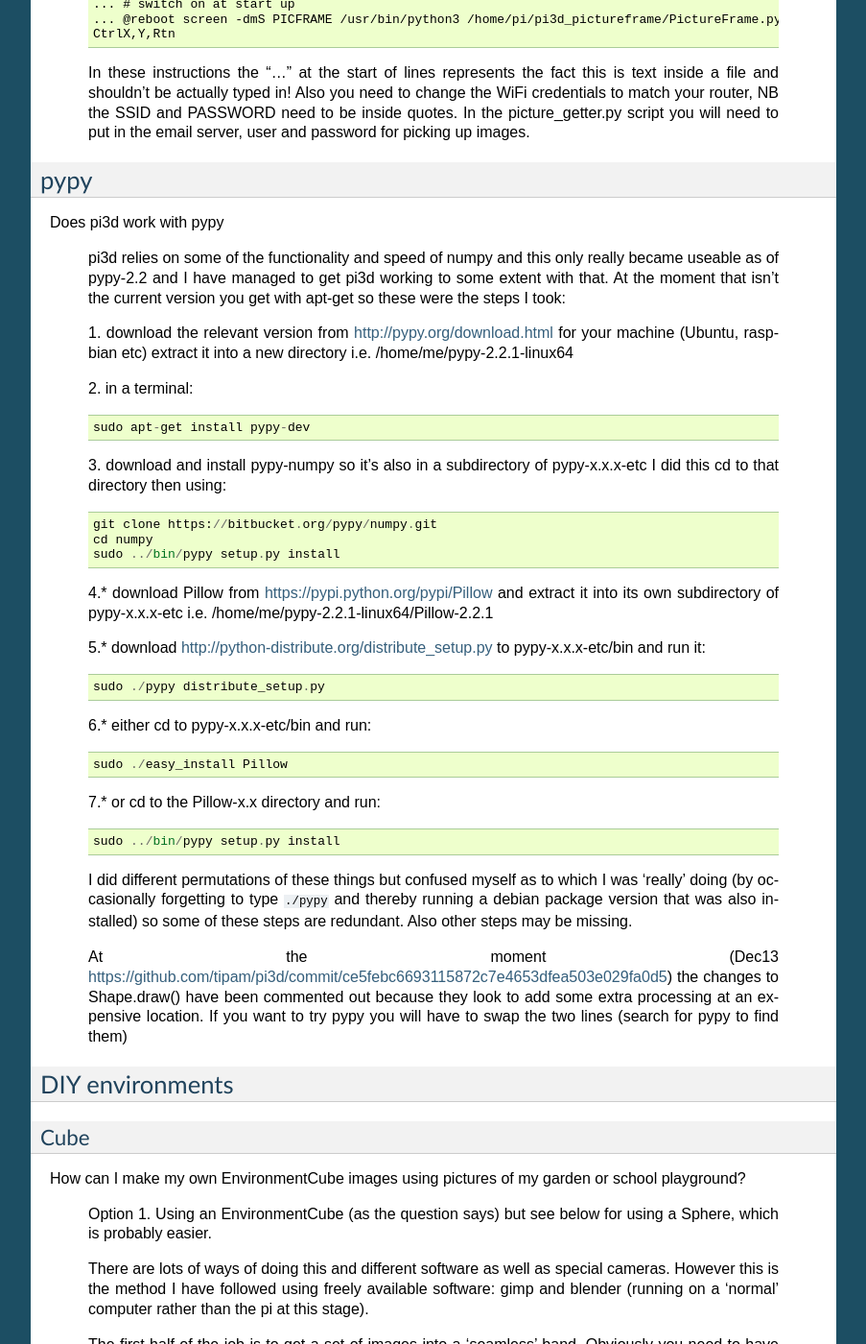
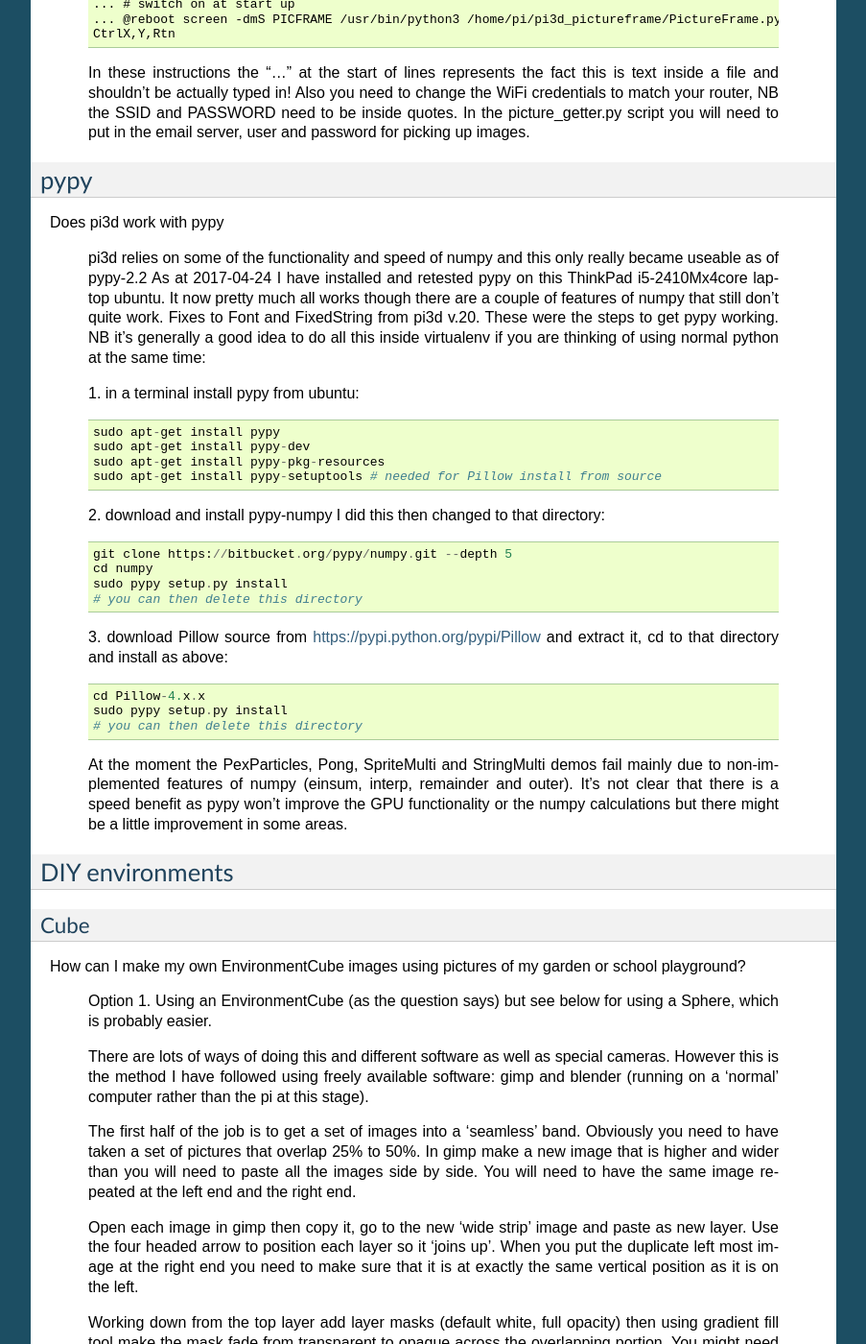
Before and after one commit to pi3d/pi3d.github.com, a Sphinx documentation site: the page built from sphinx/FAQ.rst, in a window 1280 px wide and 1400 px high, scrolled down 20948 px. Shown: the whole window at 96% size, without its empty margins (198-1101 px from the left). Built offline with Sphinx 7.4.7, drawn with Linux system fonts in a browser that asks for light colours.

Commit message:
updated pypy info

```diff
--- a/sphinx/FAQ.rst
+++ b/sphinx/FAQ.rst
@@ -1261,57 +1261,42 @@ pypy
 Does pi3d work with pypy
 
   pi3d relies on some of the functionality and speed of numpy and this
-  only really became useable as of pypy-2.2 and I have managed to get
-  pi3d working to some extent with that. At the moment that isn't the
-  current version you get with apt-get so these were the steps I took:
-
-  1. download the relevant version from http://pypy.org/download.html
-  for your machine (Ubuntu, raspbian etc) extract it into a new directory
-  i.e. /home/me/pypy-2.2.1-linux64
-
-  2. in a
-  terminal::
-
+  only really became useable as of pypy-2.2 As at 2017-04-24 I have installed
+  and retested pypy on this ThinkPad i5-2410Mx4core laptop ubuntu. It now pretty
+  much all works though there are a couple of features of numpy that still
+  don't quite work. Fixes to Font and FixedString from pi3d v.20. These
+  were the steps to get pypy working. NB it's generally a good idea to do
+  all this inside virtualenv if you are thinking of using normal python
+  at the same time:
+
+  1. in a terminal install pypy from
+  ubuntu::
+
+    sudo apt-get install pypy
     sudo apt-get install pypy-dev
-
-  3. download and install pypy-numpy so it's also in a subdirectory
-  of pypy-x.x.x-etc I did this cd to that directory then using::
-
-    git clone https://bitbucket.org/pypy/numpy.git
+    sudo apt-get install pypy-pkg-resources
+    sudo apt-get install pypy-setuptools # needed for Pillow install from source
+
+  2. download and install pypy-numpy I did this then changed
+  to that directory::
+
+    git clone https://bitbucket.org/pypy/numpy.git --depth 5
     cd numpy
-    sudo ../bin/pypy setup.py install
-
-  4.* download Pillow from https://pypi.python.org/pypi/Pillow and
-  extract it into its own subdirectory of pypy-x.x.x-etc i.e.
-  /home/me/pypy-2.2.1-linux64/Pillow-2.2.1
-
-  5.* download http://python-distribute.org/distribute_setup.py to
-  pypy-x.x.x-etc/bin and run it::
-
-    sudo ./pypy distribute_setup.py
-
-  6.* either cd to pypy-x.x.x-etc/bin
-  and run::
-
-    sudo ./easy_install Pillow
-
-  7.* or cd to the Pillow-x.x directory
-  and run::
-
-    sudo ../bin/pypy setup.py install
-
-  I did different permutations of these things but confused myself as
-  to which I was 'really' doing (by occasionally forgetting to type
-  ``./pypy`` and thereby running a debian package version that was
-  also installed) so some of these steps are redundant. Also other
-  steps may be missing.
-
-  At the moment (Dec13
-  https://github.com/tipam/pi3d/commit/ce5febc6693115872c7e4653dfea503e029fa0d5)
-  the changes to Shape.draw() have been commented out because they
-  look to add some extra processing at an expensive location. If
-  you want to try pypy you will have to swap the two lines (search
-  for pypy to find them)
+    sudo pypy setup.py install
+    # you can then delete this directory
+
+  3. download Pillow source from https://pypi.python.org/pypi/Pillow and
+  extract it, cd to that directory and install as above::
+
+    cd Pillow-4.x.x
+    sudo pypy setup.py install
+    # you can then delete this directory
+
+  At the moment the PexParticles, Pong, SpriteMulti and StringMulti
+  demos fail mainly due to non-implemented features of numpy (einsum, interp,
+  remainder and outer). It's not clear that there is a speed benefit
+  as pypy won't improve the GPU functionality or the numpy calculations
+  but there might be a little improvement in some areas.
 
 DIY environments
 ----------------
```
Also changed, not shown: 6 other files.
